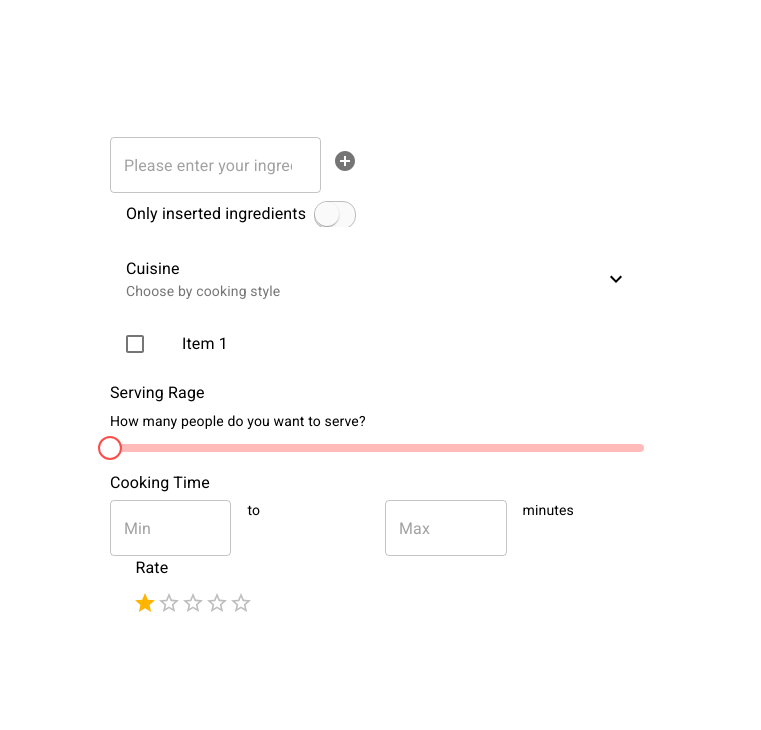
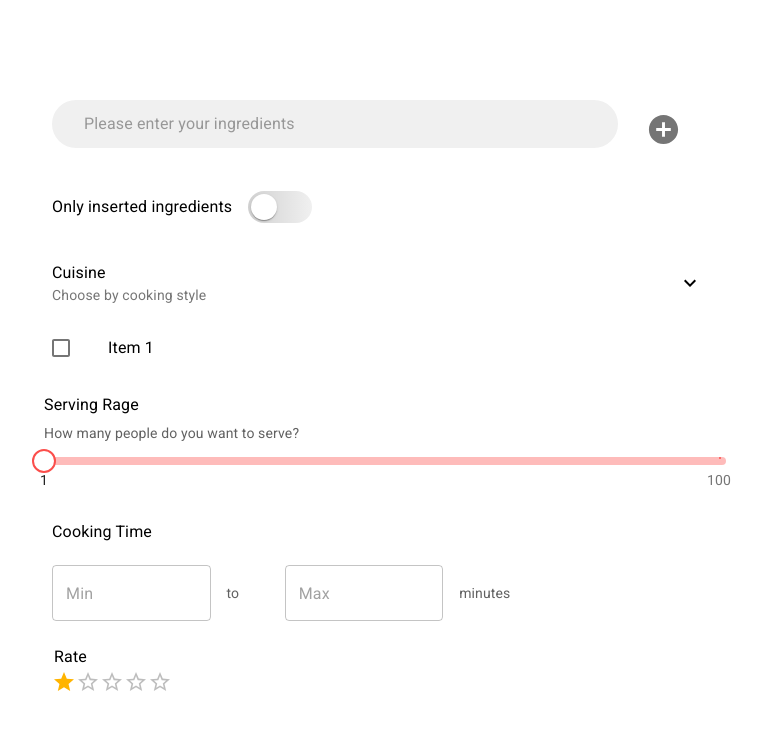
Before and after one commit to nataliajl/Cooked, a React (Create React App) app in the folder frontend/: page / in a window 1280 px wide. Shown: the top 730 px of the page, without its empty margins (263-1024 px from the left). Built offline with nearby package versions, Linux system fonts and the light colour scheme.

Commit message:
Filter component without pills

```diff
--- a/frontend/package.json
+++ b/frontend/package.json
@@ -13,6 +13,7 @@
     "react": "^17.0.2",
     "react-dom": "^17.0.2",
     "react-scripts": "^4.0.3",
+    "styled-components": "^5.3.0",
     "web-vitals": "^1.0.1"
   },
   "scripts": {
--- a/frontend/src/components/Filter/Filter.js
+++ b/frontend/src/components/Filter/Filter.js
@@ -14,6 +14,10 @@ import {
   ListItem,
   ListItemIcon,
   ListItemText,
+  Slider,
+  InputAdornment,
+  InputBase,
+  FormControl
 } from '@material-ui/core';
 
 import Rating from '@material-ui/lab/Rating';
@@ -23,12 +27,23 @@ import {
   AddCircle,
   StarBorder,
   NavigateNext,
+  HighlightOff
 } from '@material-ui/icons';
 
-import { OnlyIngredients, ServeRage, useStyles } from './FilterStyles';
+import { OnlyIngredients, StyledSlider , StyledInputBase, useStyles } from './FilterStyles';
 
 export default function Filter() {
   const classes = useStyles();
+  const marks = [
+    {
+      value: 1,
+      label: '1',
+    },
+    {
+      value: 99,
+      label: '100',
+    },
+  ];
   const [checked, setChecked] = React.useState(false);
 
   const toggleChecked = () => {
@@ -45,19 +60,38 @@ export default function Filter() {
     <form className={classes.root} noValidate autoComplete='off'>
       <div>
         <div class='keywords'>
-          <TextField
-            id='outlined-search'
+          <Grid container spacing={2} className={classes.align}>
+            <Grid item xs={10}>
+              <StyledInputBase
                 type='search'
                 placeholder='Please enter your ingredients'
-            variant='outlined'
+                inputProps={{ 'aria-label': 'naked' }}
               />
-
-          <IconButton className={classes.margin}>
-            <AddCircle />
+              </Grid>
+              <Grid item xs={2}>
+              <IconButton>
+                <AddCircle className={classes.add_icon}/>
               </IconButton>
+            </Grid>
+          </Grid>
         </div>
 
-        <div class='swith'>
+        {/* <div class='pills'>
+          <FormControl className={classes.margin}>
+            <InputBase
+              id="input-with-icon-adornment"
+              // placeholder={}
+              disabled= 'true'
+              endAdornment={
+                <InputAdornment position="end">
+                  <HighlightOff />
+                </InputAdornment>
+              }
+            />
+          </FormControl>
+        </div> */}
+
+        <div class='ingredients'>
           <FormControlLabel
             control={
               <OnlyIngredients checked={checked} onChange={toggleChecked} />
@@ -68,7 +102,7 @@ export default function Filter() {
         </div>
 
         <div class='cuisine'>
-          <List className={classes.rot}>
+          <List className={classes.list}>
             <ListItem button onClick={handleClick}>
               <ListItemText
                 primary='Cuisine'
@@ -90,26 +124,38 @@ export default function Filter() {
         </div>
 
         <div class='serve'>
+            <Grid container spacing={0} className={classes.align}>
+              <Grid item xs={12}>
                 <Typography id='discrete-slider-custom' gutterBottom>
                   Serving Rage
                 </Typography>
-          <Typography variant='body2'>
+              </Grid>
+              <Grid item xs={12}>
+                <Typography className={classes.subtitle}>
                   How many people do you want to serve?
                 </Typography>
-          <ServeRage
+              </Grid>
+
+              <Grid item xs={12} >
+                <StyledSlider
                   defaultValue={1}
                   aria-labelledby='discrete-slider-custom'
                   step={1}
                   valueLabelDisplay='auto'
                   min={1}
                   max={100}
-            classes={{ color: '#FB4E4B' }}
+                  marks={marks}
                 />
+              </Grid>
+            </Grid>
         </div>
 
         <div class='cooking'>
+
+          <Grid container spacing={2} className={classes.align}>
+            <Grid item xs={12}>
               <Typography gutterBottom>Cooking Time</Typography>
-          <Grid container spacing={2}>
+            </Grid>
             <Grid item xs={3}>
               <TextField
                 id='outlined-search'
@@ -118,8 +164,8 @@ export default function Filter() {
                 variant='outlined'
               />
             </Grid>
-            <Grid item xs={3}>
-              <Typography variant='body2'>to</Typography>
+            <Grid item xs={1} container alignContent='center'>
+              <Typography className={classes.subtitle} >to</Typography>
             </Grid>
             <Grid item xs={3}>
               <TextField
@@ -129,14 +175,15 @@ export default function Filter() {
                 variant='outlined'
               />
             </Grid>
-            <Grid item xs={3}>
-              <Typography variant='body2'>minutes</Typography>
+            <Grid item xs={3} container alignContent='center'>
+              <Typography className={classes.subtitle}>minutes</Typography>
             </Grid>
           </Grid>
         </div>
 
-        <div>
-          <Box component='fieldset' mb={3} borderColor='transparent'>
+        <div class='rate'>
+          <Grid container spacing={2} className={classes.align}>
+            <Grid item xs={12}>
                   <Typography component='legend'>Rate</Typography>
                   <Rating
                     name='customized-empty'
@@ -144,7 +191,8 @@ export default function Filter() {
                     precision={0.5}
                     emptyIcon={<StarBorder fontSize='inherit' />}
                   />
-          </Box>
+            </Grid>
+          </Grid>
         </div>
       </div>
     </form>
--- a/frontend/src/components/Filter/FilterStyles.js
+++ b/frontend/src/components/Filter/FilterStyles.js
@@ -1,11 +1,10 @@
-import { makeStyles, Slider, Switch, withStyles } from '@material-ui/core';
+import { makeStyles, Slider, Switch, withStyles,InputBase } from '@material-ui/core';
 
 export const useStyles = makeStyles((theme) => ({
   root: {
-    '& .MuiTextField-root': {
-      //   margin: theme.spacing(1),
-      //   width: '25ch',
+    flex: {
       flexGrow: 1,
+      display: 'flex',
     },
     margin: {
       margin: theme.spacing(1),
@@ -13,7 +12,7 @@ export const useStyles = makeStyles((theme) => ({
     extendedIcon: {
       marginRight: theme.spacing(1),
     },
-    rot: {
+    list: {
       width: '100%',
       maxWidth: 360,
       backgroundColor: theme.palette.background.paper,
@@ -22,9 +21,25 @@ export const useStyles = makeStyles((theme) => ({
       paddingLeft: theme.spacing(4),
     },
   },
+
+  add_icon: {
+    fontSize: 35,
+  },
+
+  align: {
+    display: 'flex',
+    alignContent: 'center',
+    margin: theme.spacing(1),
+  },
+
+  subtitle: {
+    color: '#616161',
+    fontSize: 14,
+  }
+
 }));
 
-export const ServeRage = withStyles({
+export const StyledSlider = withStyles({
     root: {
       color: '#FB4E4B',
       height: 8,
@@ -54,55 +69,78 @@ export const ServeRage = withStyles({
     },
 })(Slider);
 
+export const StyledInputBase = withStyles({
+  root: {
+    display: 'flex',
+    border: '0rem',
+    borderRadius: '2rem',
+    backgroundColor: '#F0F0F0',
+    height: '3rem',
+    paddingLeft: '2rem',
+  },
+
+})(InputBase);
+
 export const OnlyIngredients = withStyles((theme) => ({
 root: {
-    width: 42,
-    height: 26,
-    padding: 0,
+      width: 80,
+      height: 48,
+      padding: 8,
       margin: theme.spacing(1),
     },
   switchBase: {
-    padding: 1,
-    '&$checked': {
-      transform: 'translateX(16px)',
-      color: theme.palette.common.white,
-      '& + $track': {
-        backgroundColor: '#FB4E4B',
-        opacity: 1,
-        border: 'none',
+    padding: 11,
+    color: '#F0F0F0',
+  },
+  thumb: {
+    width: 26,
+    height: 26,
+    backgroundColor: '#fff',
+  },
+  track: {
+    background: 'linear-gradient(to right, #d1d1d1, #F0F0F0)',
+    opacity: '1 !important',
+    borderRadius: 20,
+    position: 'relative',
+    '&:before, &:after': {
+      display: 'inline-block',
+      position: 'absolute',
+      top: '50%',
+      width: '50%',
+      transform: 'translateY(-50%)',
+      color: '#fff',
+      textAlign: 'center',
+    },
+    // '&:before': {
+    //   content: '"on"',
+    //   left: 4,
+    //   opacity: 0,
+    // },
+    // '&:after': {
+    //   content: '"off"',
+    //   right: 4,
+    // },
+  },
+  checked: {
+    '&$switchBase': {
+      color: '#DE2D33',
+      transform: 'translateX(32px)',
+      '&:hover': {
+        backgroundColor: '##DE2D33',
+
       },
     },
-    '&$focusVisible $thumb': {
-      color: '#52d869',
-      border: '6px solid #fff',
+    '& $thumb': {
+      backgroundColor: '#fff',
+    },
+    '& + $track': {
+      background: 'linear-gradient(to right, #FC7A78, #DE2D33)',
+      '&:before': {
+        opacity: 1,
+      },
+      '&:after': {
+        opacity: 0,
+      }
     },
   },
-  thumb: {
-    width: 24,
-    height: 24,
-  },
-  track: {
-    borderRadius: 26 / 2,
-    border: `1px solid ${theme.palette.grey[400]}`,
-    backgroundColor: theme.palette.grey[50],
-    opacity: 1,
-    transition: theme.transitions.create(['background-color', 'border']),
-  },
-  checked: {},
-  focusVisible: {},
-}))(({ classes, ...props }) => {
-  return (
-    <Switch
-      focusVisibleClassName={classes.focusVisible}
-      disableRipple
-      classes={{
-        root: classes.root,
-        switchBase: classes.switchBase,
-        thumb: classes.thumb,
-        track: classes.track,
-        checked: classes.checked,
-      }}
-      {...props}
-    />
-  );
-});
+}))(Switch);
```
Also changed, not shown: 2 other files (tests, documents, lock files or other folders). Lines whose indentation alone changed are shown as unchanged.
